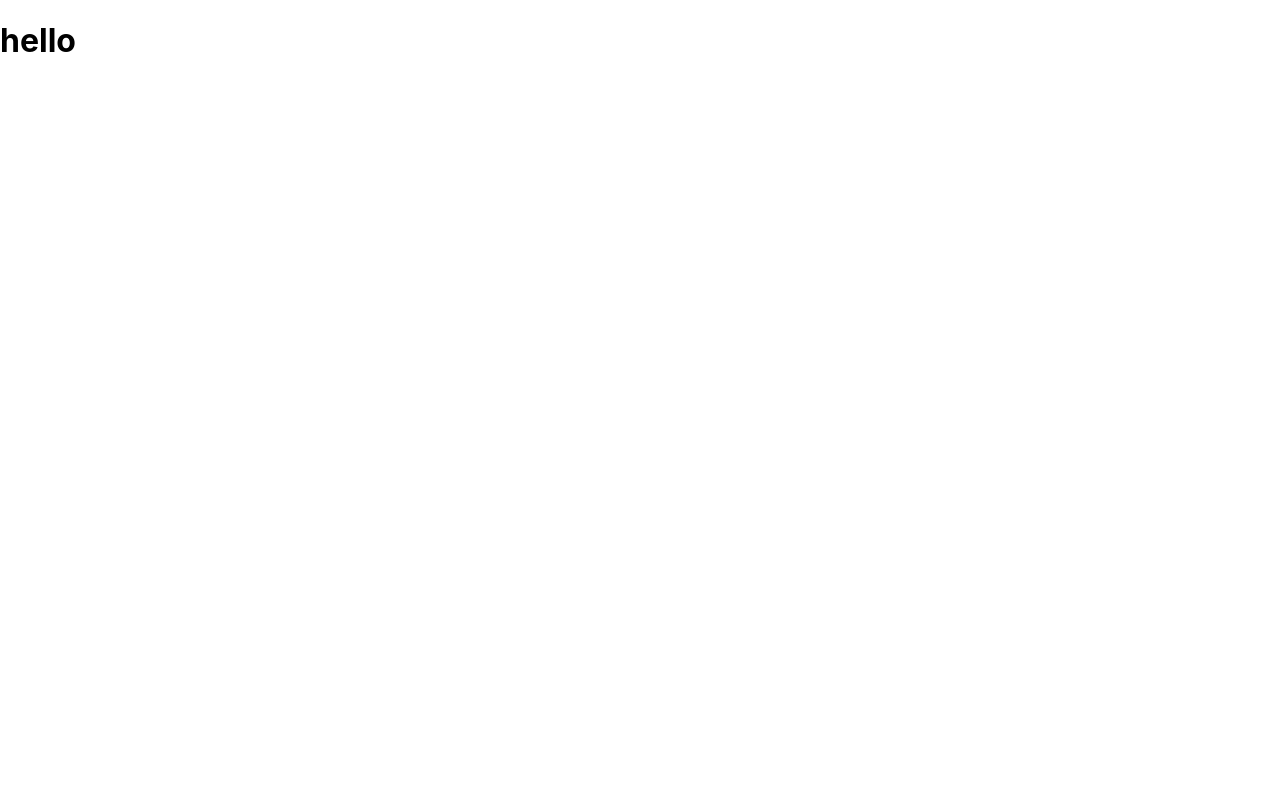
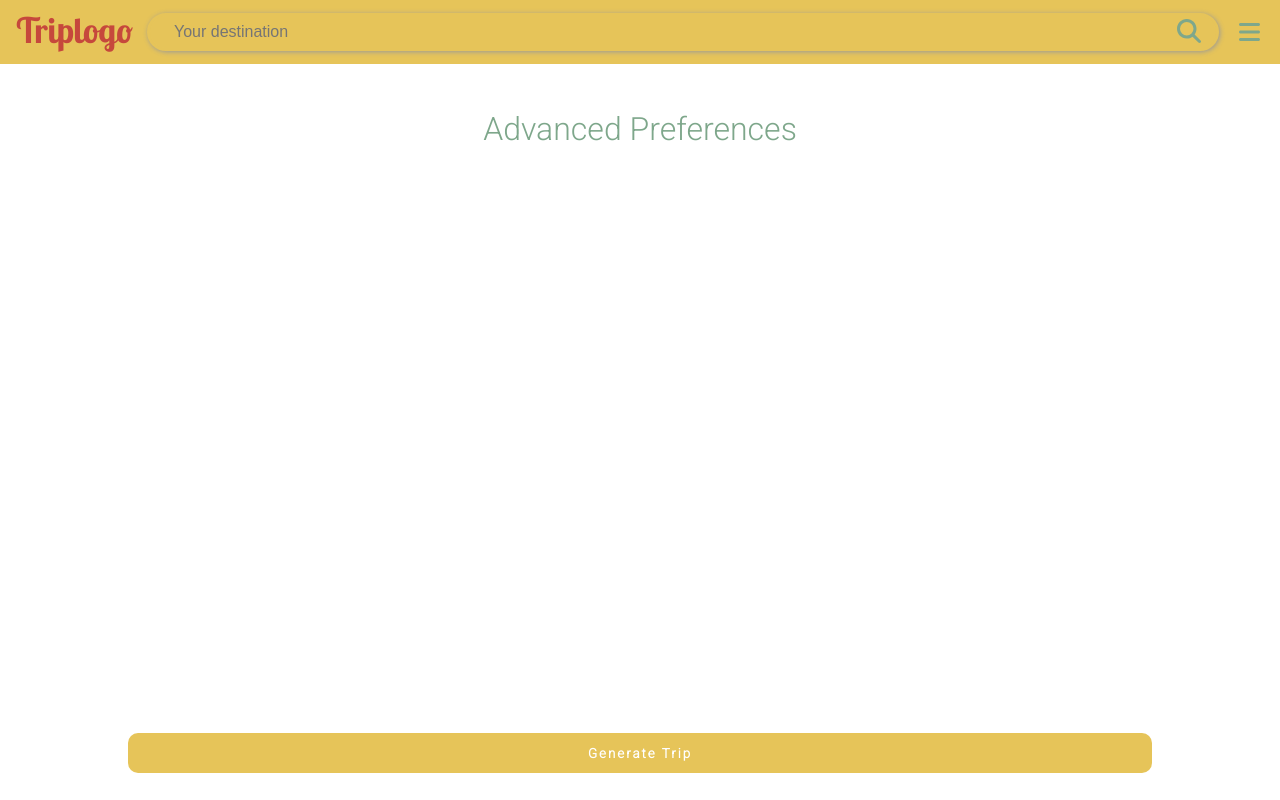
Before and after one commit to tbekishev/trip-planner, a React (Create React App) app in the folder client/: page /advanced in a window 1280 px wide. Built offline with nearby package versions, Linux system fonts and the light colour scheme.

Commit message:
basic structure of generate component setup

```diff
--- a/client/src/components/AdvancedSearch.jsx
+++ b/client/src/components/AdvancedSearch.jsx
@@ -1,9 +1,22 @@
-import './AdvancedSearch.scss';
+import Header from "./Header";
+import './AdvancedSearch.scss'
+import GenerateButton from './GenerateButton';
 
-export default function AdvancedSearch() {
+export default function AdvancedSearch () {
 
   return (
-    <h1>hello</h1>
-  )
+    <main>
+      <section className='header'>
+        <Header />
+      </section>
+      <GenerateButton>Generate Trip</GenerateButton>
+      <section className='planning-list' style={{'margin-top': '110px'}}>
 
+        <span className='planning-list--title'>Advanced Preferences</span>
+        <br/><br/>
+
+
+      </section>
+    </main>
+  );
 }
--- a/client/src/components/Generate/AttractionList.jsx
+++ b/client/src/components/Generate/AttractionList.jsx
@@ -1,12 +1,10 @@
 import './AttractionListItem';
 import AttractionListItem from './AttractionListItem';
-import GenerateButton from '../GenerateButton';
 
 export default function AttractionList() {
 
   return (
     <div>
-      <GenerateButton>Next step</GenerateButton>
 
       <AttractionListItem />
       <AttractionListItem />
--- a/client/src/components/Generate/index.js
+++ b/client/src/components/Generate/index.js
@@ -1,5 +1,6 @@
 import Header from "../Header";
 import AttractionList from './AttractionList'
+import GenerateButton from '../GenerateButton';
 
 export default function Generate() {
 
@@ -8,6 +9,8 @@ export default function Generate() {
       <section className='header'>
         <Header />
       </section>
+      <GenerateButton>Next step</GenerateButton>
+
       <section className='planning-list' style={{'margin-top': '110px'}}>
 
         <span className='planning-list--title'>Plannings for <span className='location'>Toronto</span></span>
```
